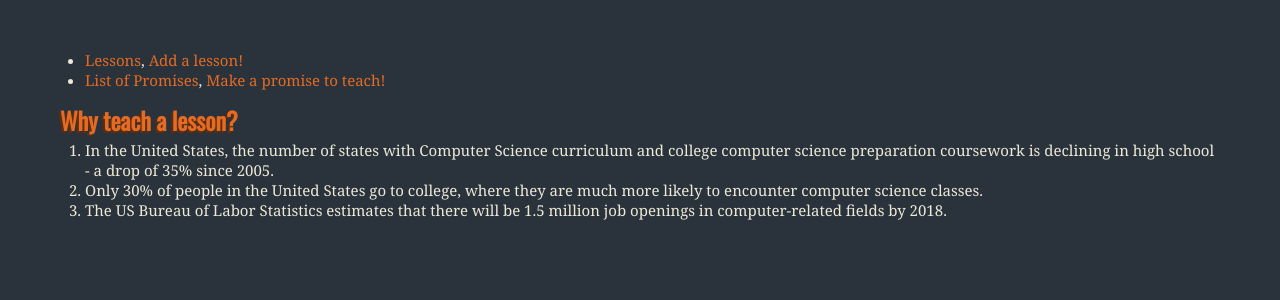
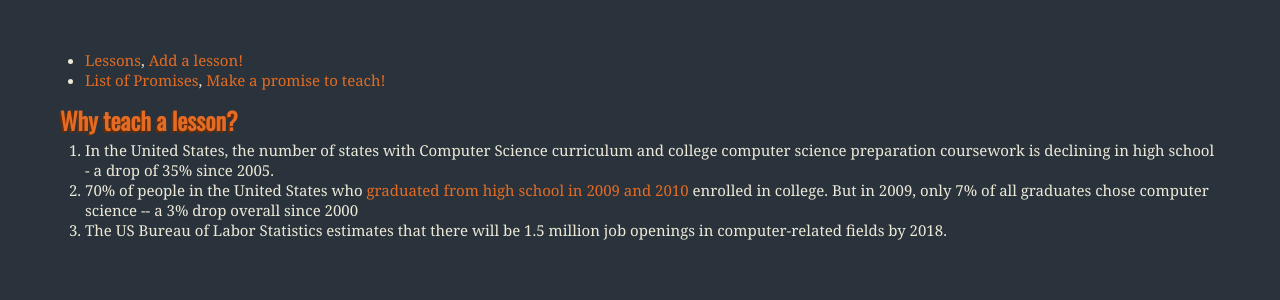
Before and after one commit to selenamarie/teach-today, a Django app: template teach/templates/index.html in a window 1280 px wide. Shown: the part 70-370 px from the top of the page. Run offline with Django 3.2, Linux system fonts and the light colour scheme; the template is opened without the code that fills it, so the values that code supplies are empty; some libraries are stand-ins or nearby versions.

Commit message:
Updated stats with citations

```diff
--- a/teach/templates/index.html
+++ b/teach/templates/index.html
@@ -20,7 +20,7 @@
 
 <ol>
 <li>In the United States, the number of states with Computer Science curriculum and college computer science preparation coursework is declining in high school - a drop of 35% since 2005.</li>
-<li>Only 30% of people in the United States go to college, where they are much more likely to encounter computer science classes.</li>
+<li>70% of people in the United States who <a href="http://nces.ed.gov/fastfacts/display.asp?id=51">graduated from high school in 2009 and 2010</a> enrolled in college. But in 2009, only 7% of all graduates chose computer science -- a 3% drop overall since 2000</li>
 <li>The US Bureau of Labor Statistics estimates that there will be 1.5 million job openings in computer-related fields by 2018.</li>
 </ol>
 
```
